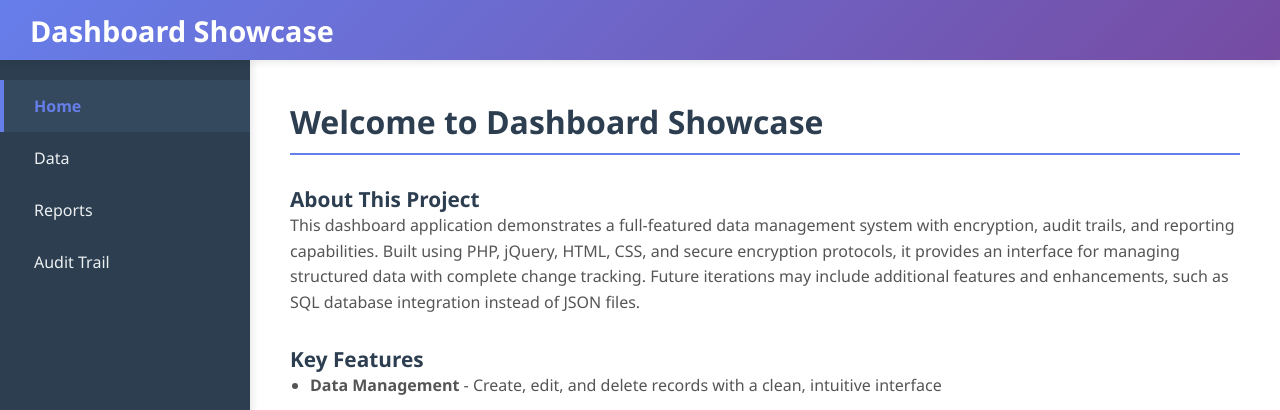
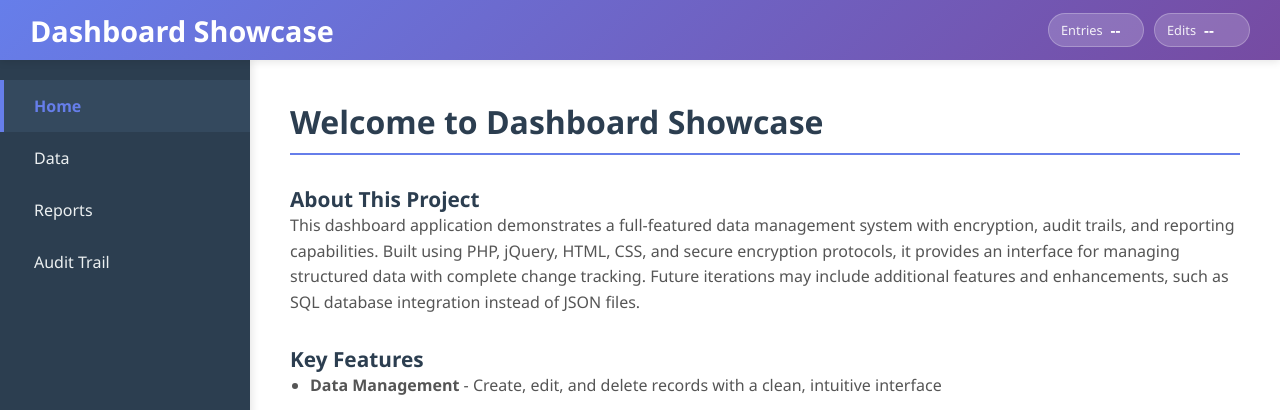
Before and after one commit to Fallen10112/test-dashboard, a PHP site: page /pages/home.php in a window 1280 px wide. Shown: the top 410 px of the page. Run offline with PHP 8.4, Linux system fonts and the light colour scheme; data that the repository does not hold is empty.

Commit message:
Add header analytics widget for entries and edits

```diff
--- a/css/style.css
+++ b/css/style.css
@@ -25,6 +25,7 @@
     color: white;
     display: flex;
     align-items: center;
+    justify-content: space-between;
     padding: 0 30px;
     box-shadow: 0 2px 8px rgba(0, 0, 0, 0.1);
     z-index: 1000;
@@ -33,6 +34,34 @@
 .title-bar h1 {
     font-size: 1.8em;
     font-weight: 600;
+}
+
+.header-metrics {
+    display: flex;
+    align-items: center;
+    gap: 10px;
+}
+
+.metric-pill {
+    display: flex;
+    align-items: center;
+    gap: 8px;
+    background: rgba(255, 255, 255, 0.18);
+    border: 1px solid rgba(255, 255, 255, 0.25);
+    border-radius: 999px;
+    padding: 6px 12px;
+    min-width: 96px;
+}
+
+.metric-label {
+    font-size: 0.8em;
+    font-weight: 500;
+    opacity: 0.9;
+}
+
+.metric-value {
+    font-size: 0.95em;
+    font-weight: 700;
 }
 
 
@@ -956,6 +985,11 @@
     color: #b0b0b0;
 }
 
+body.dark-mode .metric-pill {
+    background: rgba(0, 0, 0, 0.24);
+    border-color: rgba(255, 255, 255, 0.2);
+}
+
 body.dark-mode .custom-toast {
     background: #2a2a2a;
     border-color: #3b3b3b;
@@ -969,3 +1003,22 @@
 body.dark-mode .custom-toast-message {
     color: #d0d0d0;
 }
+
+@media (max-width: 900px) {
+    .title-bar h1 {
+        font-size: 1.3em;
+    }
+
+    .header-metrics {
+        gap: 6px;
+    }
+
+    .metric-pill {
+        min-width: 80px;
+        padding: 5px 9px;
+    }
+
+    .metric-label {
+        display: none;
+    }
+}
--- a/includes/header.php
+++ b/includes/header.php
@@ -14,4 +14,14 @@
 
 	<header class="title-bar">
 		<h1><?php echo $pageTitle; ?></h1>
+		<div class="header-metrics" aria-label="Dashboard analytics">
+			<div class="metric-pill" id="metric-total-entries">
+				<span class="metric-label">Entries</span>
+				<span class="metric-value">--</span>
+			</div>
+			<div class="metric-pill" id="metric-total-edits">
+				<span class="metric-label">Edits</span>
+				<span class="metric-value">--</span>
+			</div>
+		</div>
 	</header>
--- a/js/script.js
+++ b/js/script.js
@@ -101,6 +101,7 @@
 $(document).ready(function() {
 	initializeTheme();
 	setupResetButtonHandler();
+	loadHeaderMetrics();
 
 	if ($('#data-container').length > 0) {
 		loadData();
@@ -116,6 +117,38 @@
 		setupAuditTrailPageHandlers();
 	}
 });
+
+
+function loadHeaderMetrics() {
+	$.when(
+		$.ajax({
+			url: '../api.php',
+			type: 'GET',
+			dataType: 'json'
+		}),
+		$.ajax({
+			url: '../api.php?action=audit_trail',
+			type: 'GET',
+			dataType: 'json'
+		})
+	).done(function(dataResponse, auditResponse) {
+		const dataPayload = dataResponse[0] || {};
+		const auditPayload = auditResponse[0] || {};
+
+		const totalEntries = Array.isArray(dataPayload.items) ? dataPayload.items.length : 0;
+		const totalEdits = Array.isArray(auditPayload.entries)
+			? auditPayload.entries.filter(function(entry) {
+				return String(entry.change_type || '').toUpperCase() === 'EDIT';
+			}).length
+			: 0;
+
+		$('#metric-total-entries .metric-value').text(totalEntries);
+		$('#metric-total-edits .metric-value').text(totalEdits);
+	}).fail(function() {
+		$('#metric-total-entries .metric-value').text('--');
+		$('#metric-total-edits .metric-value').text('--');
+	});
+}
 
 
 function initializeTheme() {
@@ -663,6 +696,7 @@
 			}
 
 			loadLogs();
+			loadHeaderMetrics();
 		},
 		error: function(xhr, status, error) {
 			console.error("Error saving data:", {status, error, responseText: xhr.responseText});
```
